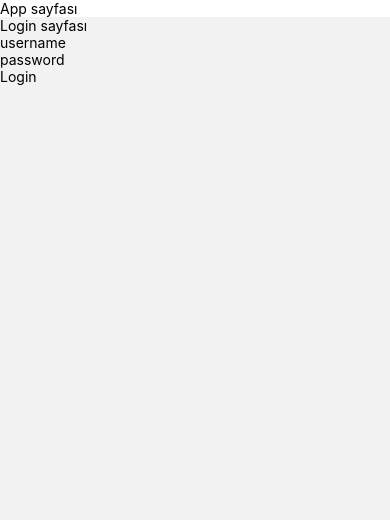
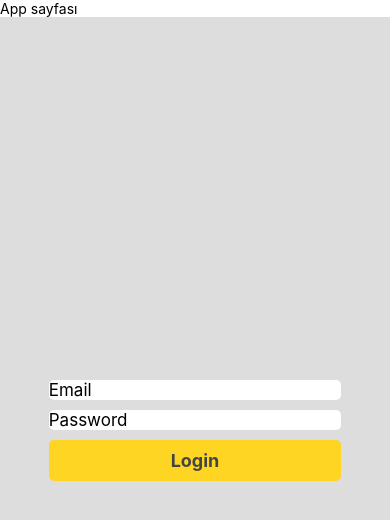
Before and after one commit to cansufndk/React-Native_Firebase, a React Native app: screen /Login in a window 390 px wide. Shown: the top 520 px of the page. Built offline with nearby package versions, Linux system fonts and the light colour scheme.

Commit message:
add login uı add redux

```diff
--- a/App.js
+++ b/App.js
@@ -1,13 +1,18 @@
 import React from 'react';
 import {Text, View} from 'react-native';
 import {Navigation} from './src/navigation';
+import store from './src/redux';
+
+import {Provider} from 'react-redux';
 
 const App = () => {
   return (
-    <View style={{flex: 1}}>
-      <Text>App sayfası</Text>
-      <Navigation />
-    </View>
+    <Provider store={store}>
+      <View style={{flex: 1}}>
+        <Text>App sayfası</Text>
+        <Navigation />
+      </View>
+    </Provider>
   );
 };
 
--- /dev/null
+++ b/src/configs/index.js
@@ -0,0 +1,2 @@
+import spacing from './spacing.json';
+export {spacing};
--- a/src/redux/actions/app.js
+++ b/src/redux/actions/app.js
@@ -6,6 +6,8 @@ export const defaultAction = payload => {
     payload,
   };
 };
+
+export const setApp = (key, value) => ({type: constants.SET_APP, key, value}); //set işlemlerinin hepsi için
 
 export const requestLogin = payload => {
   return async () => {
--- a/src/redux/constans/app.js
+++ b/src/redux/constans/app.js
@@ -1,2 +1,3 @@
 export const DEFAULT_ACTION = 'DEFAULT_ACTION';
+export const SET_APP = 'SET_APP';
 export const REQUEST_LOGIN = 'REQUEST_LOGIN';
--- a/src/redux/index.js
+++ b/src/redux/index.js
@@ -1,7 +1,7 @@
 import {combineReducers} from 'redux';
 import thunk from 'redux-thunk';
-import {persistReducer} from 'redux-persist';
-import autoMergeLevel2 from 'redux-persist/lib/stateReconciler/autoMergeLevel2';
+//import {persistReducer} from 'redux-persist';
+//import autoMergeLevel2 from 'redux-persist/lib/stateReconciler/autoMergeLevel2';
 import {configureStore} from '@reduxjs/toolkit';
 import {app} from '../redux/reducers';
 
--- a/src/redux/reducers/app.js
+++ b/src/redux/reducers/app.js
@@ -2,14 +2,18 @@ import * as contants from '../constans';
 
 const INITIAL_STATE = {
   defaultParameter: false,
+  username: '',
+  password: '',
 };
 
-const app = (state = INITIAL_STATE, actionObj) => {
+export const app = (state = INITIAL_STATE, actionObj) => {
   switch (actionObj.type) {
     case contants.DEFAULT_ACTION:
       return {...state, defaultParameter: actionObj.payload};
       break;
-
+    case contants.SET_APP:
+      return {...state, [actionObj.key]: actionObj.value};
+      break;
     default:
       return state;
       break;
--- a/src/screens/Login/index.js
+++ b/src/screens/Login/index.js
@@ -1,35 +1,36 @@
 import React, {useState} from 'react';
 import {Text, TextInput, TouchableOpacity, View} from 'react-native';
+import {styles} from './style';
 
-const Login = () => {
+const Login = props => {
   const [username, setUsername] = useState('');
   const [password, setPassword] = useState('');
 
   const addLogin = value => {
     console.log(username, password);
+    setPassword('');
     setUsername('');
-    setPassword('');
   };
   return (
-    <>
-      <Text>Login sayfası</Text>
-
+    <View style={styles.container}>
       <TextInput
-        placeholder="username"
+        placeholder="Email"
         value={username}
         onChangeText={setUsername}
+        style={styles.username}
+        keyboardType="email-address"
       />
       <TextInput
-        placeholder="password"
+        placeholder="Password"
         value={password}
         onChangeText={setPassword}
         secureTextEntry
+        style={styles.password}
       />
-      <TouchableOpacity onPress={addLogin}>
-        <Text>Login</Text>
+      <TouchableOpacity onPress={addLogin} style={styles.login}>
+        <Text style={styles.butonText}>Login</Text>
       </TouchableOpacity>
-    </>
+    </View>
   );
 };
-
 export {Login};
--- /dev/null
+++ b/src/screens/Login/style.js
@@ -0,0 +1,39 @@
+import React from 'react';
+import {StyleSheet} from 'react-native';
+import colors from '../../themes/colors';
+
+export const styles = StyleSheet.create({
+  container: {
+    flex: 1,
+    justifyContent: 'center',
+    alignItems: 'center',
+    backgroundColor: colors.darkwhite,
+  },
+  username: {
+    borderColor: colors.darkgrey,
+    borderRadius: 5,
+    width: '75%',
+    fontSize: 17,
+    backgroundColor: colors.white,
+  },
+  password: {
+    borderColor: colors.darkgrey,
+    borderRadius: 5,
+    width: '75%',
+    fontSize: 17,
+    backgroundColor: colors.white,
+    marginVertical: 10,
+  },
+  login: {
+    width: '75%',
+    padding: 10,
+    borderRadius: 5,
+    backgroundColor: colors.yellow,
+  },
+  butonText: {
+    fontSize: 18,
+    textAlign: 'center',
+    color: colors.darkgrey,
+    fontWeight: 'bold',
+  },
+});
--- /dev/null
+++ b/src/themes/colors.js
@@ -0,0 +1,10 @@
+export default {
+  white: 'white',
+  black: 'black',
+  darkgrey: '#424642',
+  neigth: '#2C2E43',
+  grey: '#595260',
+  lightgrey: '#B2B1B9',
+  yellow: '#FFD523',
+  darkwhite: '#ddd',
+};
```
Also changed, not shown: src/configs/spacing.json (added, +7 -0 lines), src/themes/index.js (added, +16 -0 lines).
